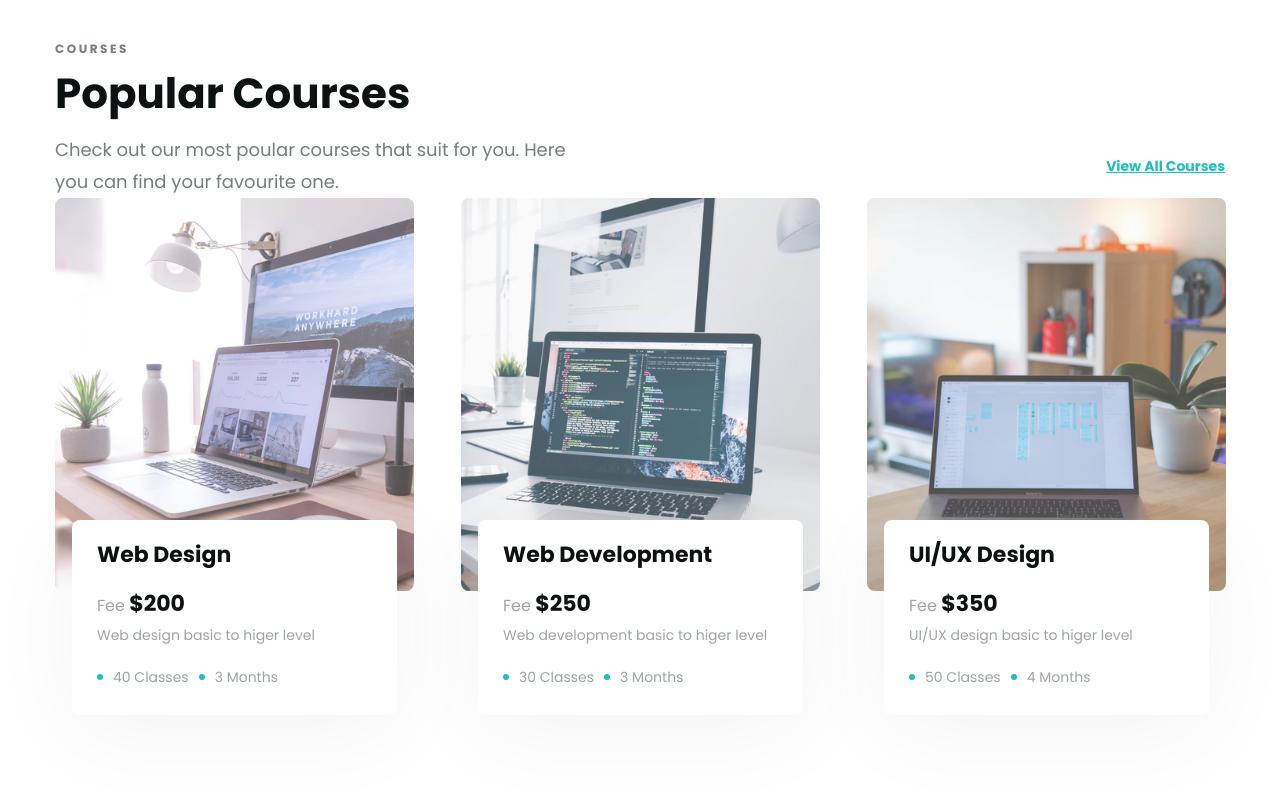
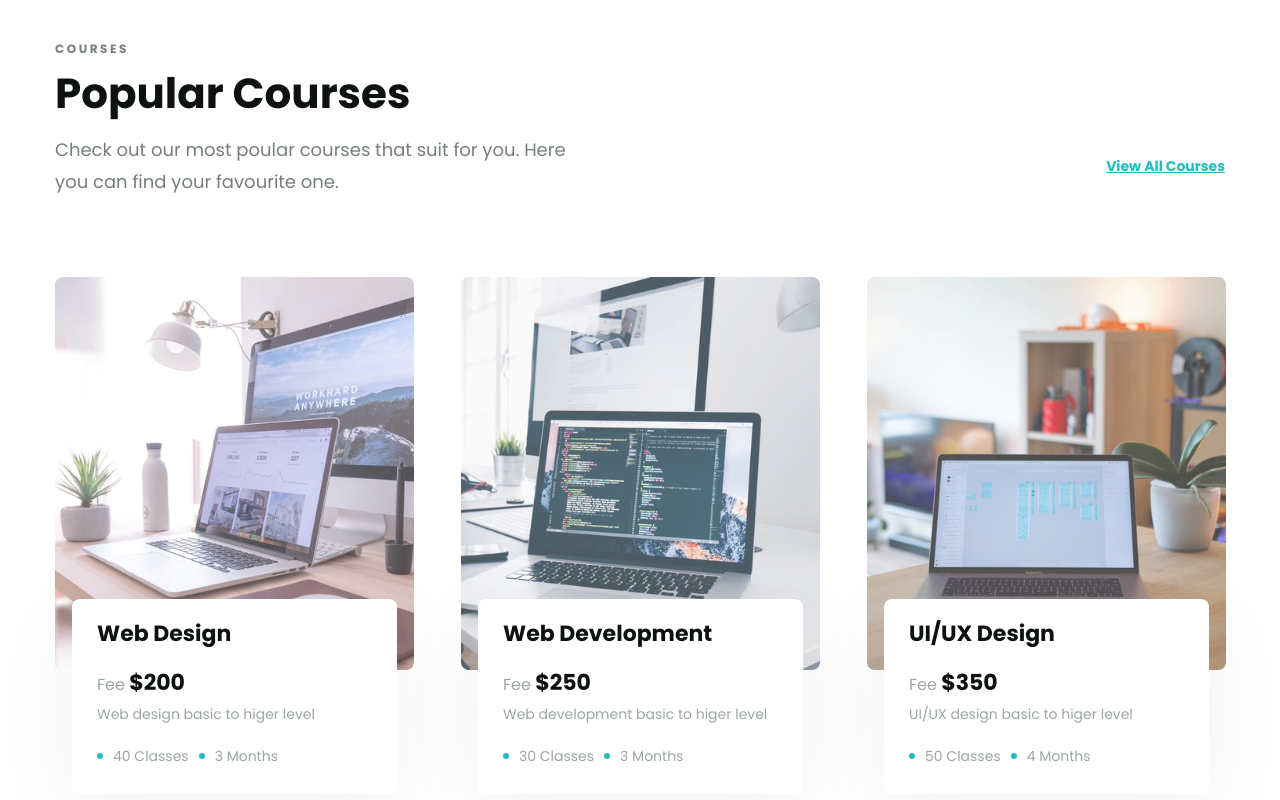
Before and after one commit to dev-ndk/f8-htmlcss-2.1, a plain HTML site: page index.html in a window 1280 px wide. Shown: the part 1623-2423 px from the top of the page. Drawn offline with Linux system fonts and the light colour scheme.

Commit message:
Edit css in Courses section

```diff
--- a/asset/css/styles.css
+++ b/asset/css/styles.css
@@ -443,6 +443,7 @@ a {
 }
 
 .courses-group {
+    margin-top: 79px;
     display: flex;
     justify-content: space-between;
     align-items: center;
@@ -452,6 +453,7 @@ a {
 .courses-item {
     position: relative;
     width: calc(33.33% - 16px);
+    height: 517px;
 }
 
 .courses-item .thumb {
--- a/index.html
+++ b/index.html
@@ -15,7 +15,7 @@
 
         <link rel="stylesheet" href="./asset/css/styles.css" />
     </head>
-    <body style="height: 5000px">
+    <body>
         <!-- Header -->
         <header class="header fixed">
             <div class="main-content">
```
